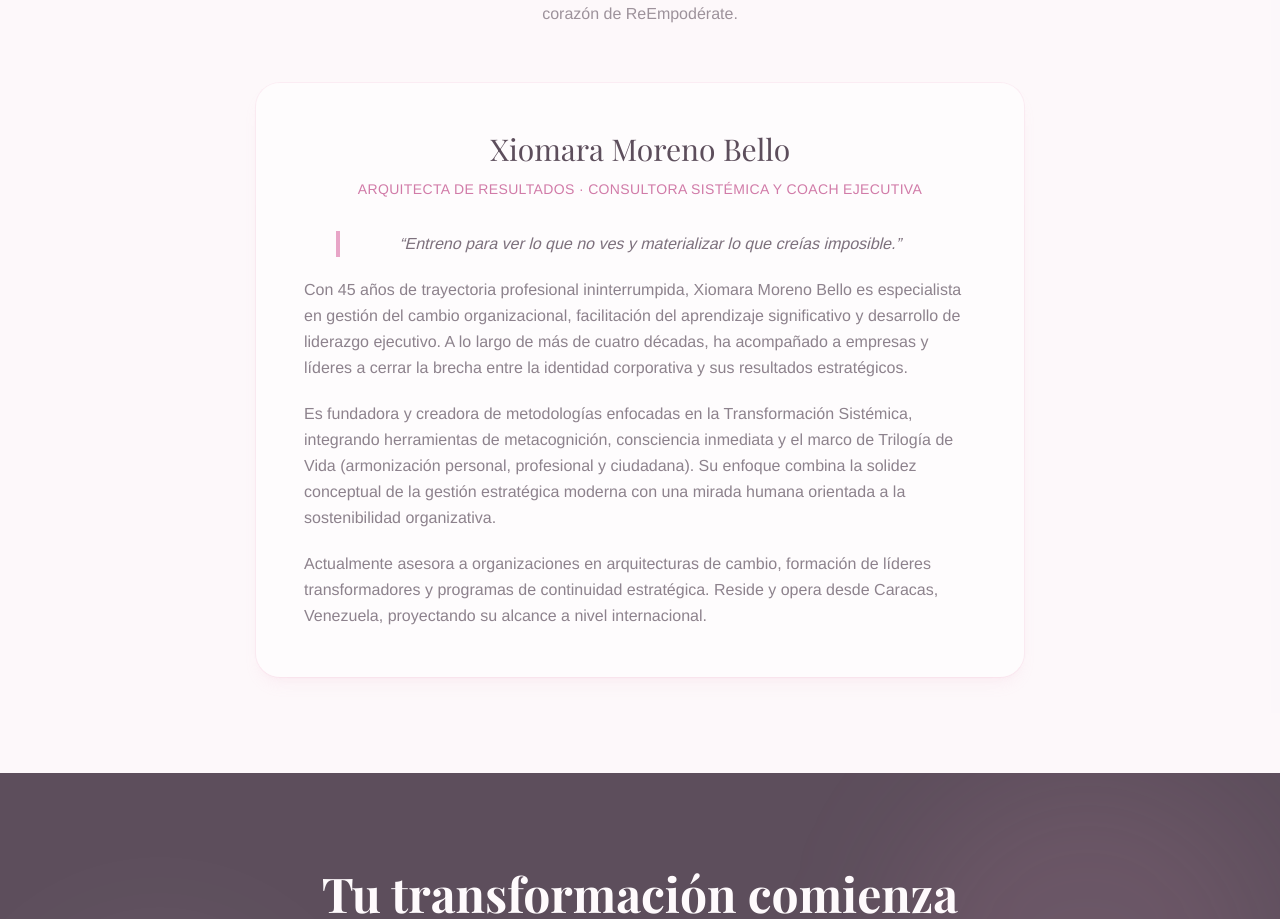
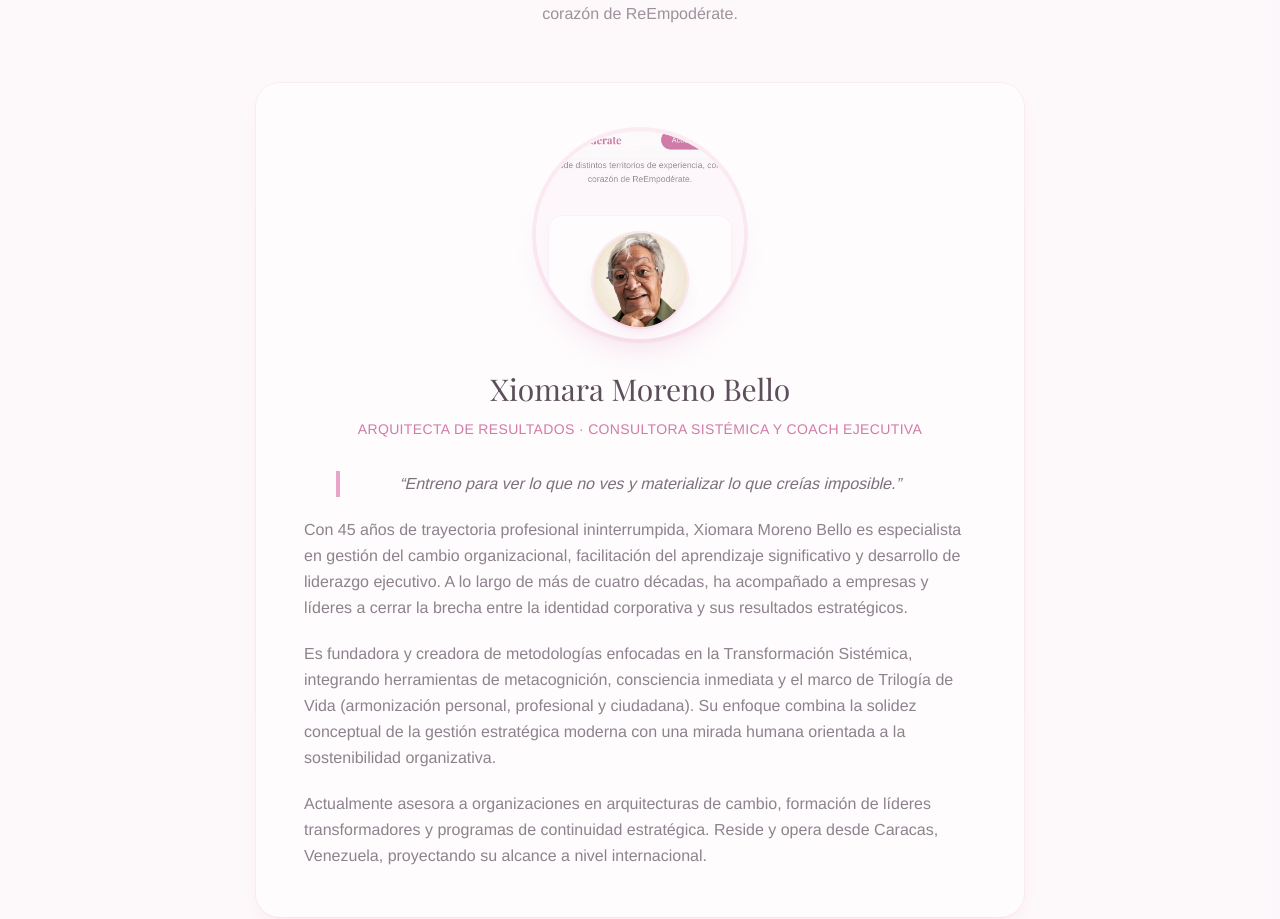
Before and after one commit to Omnix-Solution-Inc/reempoderate, a Next.js app: page / in a window 1280 px wide. Shown: the part 6400-7319 px from the top of the page. Built offline with nearby package versions, Linux system fonts and the light colour scheme; no server answers; a web font is replaced by a local one.

Commit message:
Nueva foto de Xiomara Moreno Bello en su tarjeta (foto enviada por Mariela, recorte centrado en rostro 800x800)

```diff
--- a/src/components/landing/RedCoachesSection.tsx
+++ b/src/components/landing/RedCoachesSection.tsx
@@ -1,4 +1,7 @@
 'use client'
+import Image from 'next/image'
+
+const XIOMARA_PHOTO = '/xiomara-coach.jpg'
 
 export function RedCoachesSection() {
   return (
@@ -17,6 +20,22 @@ export function RedCoachesSection() {
 
         {/* Tarjeta de Xiomara Moreno Bello */}
         <div className="max-w-3xl mx-auto bg-white/60 rounded-3xl p-8 md:p-12 shadow-lg shadow-bloom/10 ring-1 ring-bloom-light/30">
+          {/* Foto */}
+          <div className="flex justify-center mb-8">
+            <div className="relative w-44 h-44 md:w-52 md:h-52">
+              <div className="absolute inset-0 rounded-full overflow-hidden shadow-xl shadow-bloom/20 ring-4 ring-bloom-light/40">
+                <Image
+                  src={XIOMARA_PHOTO}
+                  alt="Xiomara Moreno Bello"
+                  fill
+                  className="object-cover rounded-full"
+                  style={{ borderRadius: '9999px' }}
+                  sizes="(max-width: 768px) 11rem, 13rem"
+                />
+              </div>
+            </div>
+          </div>
+
           {/* Nombre y título */}
           <h3 className="font-playfair text-2xl md:text-3xl text-ink text-center mb-3">
             Xiomara Moreno Bello
```
Also changed, not shown: public/xiomara-coach.jpg.
